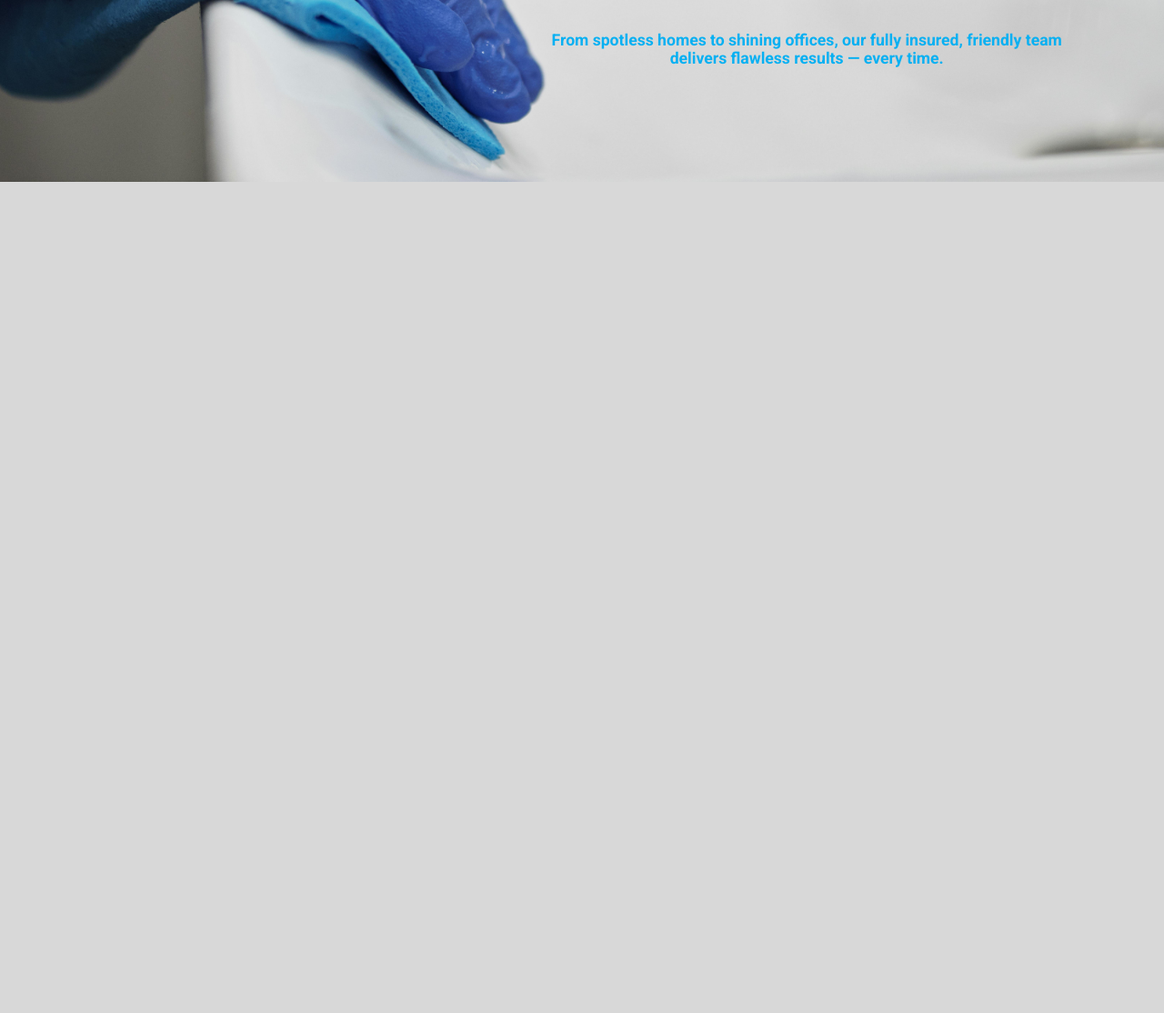
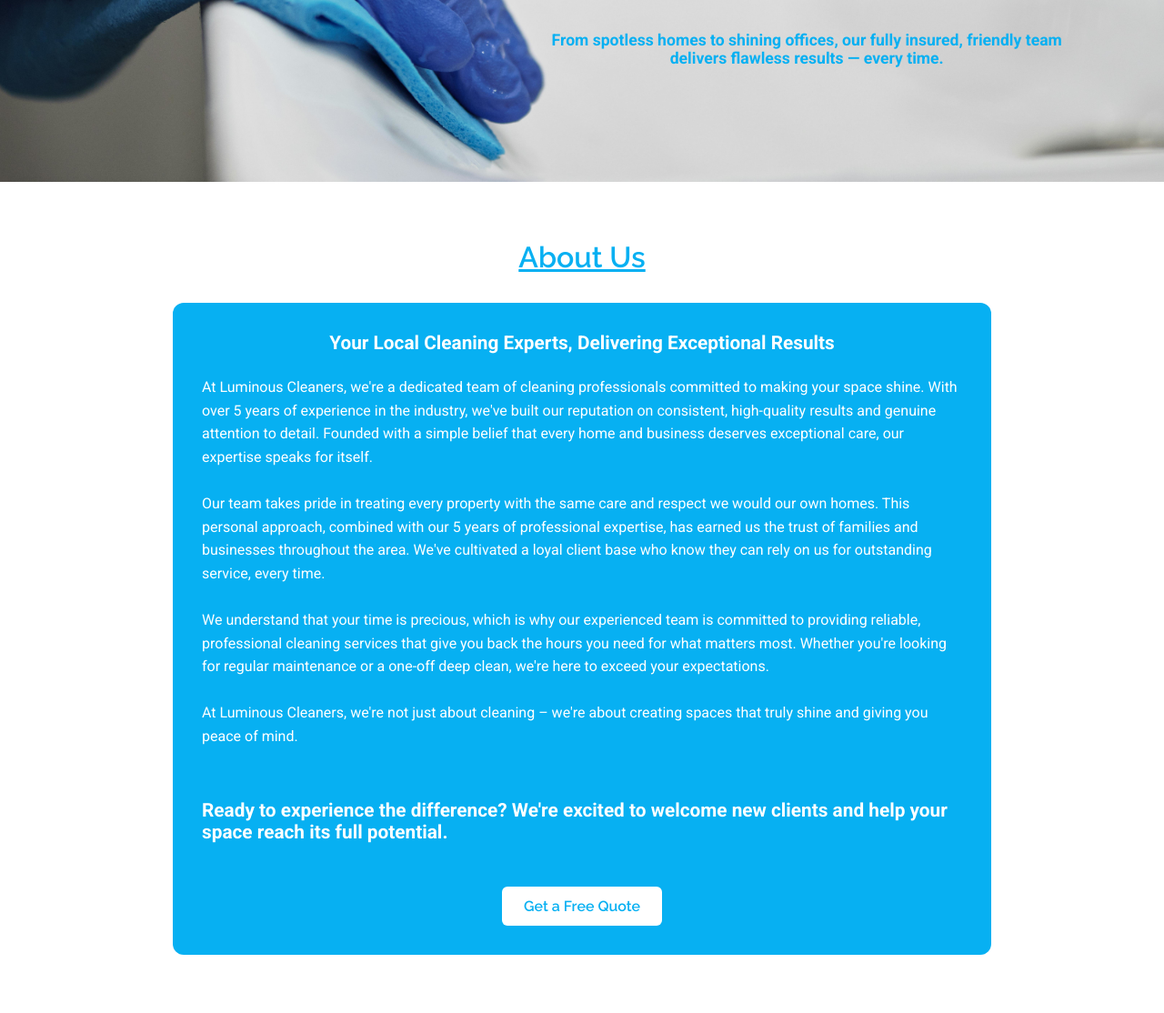
Before and after one commit to Jaycode88/LuminousCleaners, a Django app: page / in a window 1280 px wide. Shown: the part 632-1746 px from the top of the page at 91% size. Before the commit the page ends 832 px from the top, so only its background shows below. Run offline with Django 5.2, Linux system fonts and the light colour scheme.

Commit message:
Add About section with styling

```diff
--- /dev/null
+++ b/website/static/css/about.css
@@ -0,0 +1,65 @@
+/* === About Section === */
+.about-section {
+  padding: 4rem 2rem;
+  background-color: #fff; /* plain background */
+  text-align: center;
+}
+
+.about-heading {
+  font-family: 'Raleway', sans-serif;
+  font-size: 2rem;
+  color: #07B0F2;
+  font-weight: 700;
+  text-decoration: underline;
+  margin-bottom: 2rem;
+}
+
+.about-card {
+  background-color: #07B0F2;
+  color: white;
+  border-radius: 12px;
+  padding: 2rem;
+  max-width: 900px;
+  margin: 0 auto;
+  text-align: left;
+  font-family: 'Roboto', sans-serif;
+  display: flex;
+  flex-direction: column;
+  align-items: center;
+}
+
+.about-intro {
+  font-size: 1.3rem;
+  font-weight: bold;
+  margin-bottom: 1.5rem;
+}
+
+.about-body {
+  font-size: 1rem;
+  font-weight: normal;
+  margin-bottom: 1.5rem;
+  line-height: 1.6;
+}
+
+.about-outro {
+  font-size: 1.3rem;
+  font-weight: bold;
+  margin: 2rem 0;
+}
+
+.about-btn {
+  display: inline-block;
+  background-color: white;
+  color: #07B0F2;
+  padding: 0.75rem 1.5rem;
+  border-radius: 6px;
+  text-decoration: none;
+  font-family: 'Raleway', sans-serif;
+  font-weight: bold;
+  transition: 0.3s ease;
+  margin-top: 1rem;
+}
+
+.about-btn:hover {
+  background-color: #f1f1f1;
+}
--- a/website/templates/base.html
+++ b/website/templates/base.html
@@ -10,6 +10,7 @@
   <link rel="stylesheet" href="{% static 'css/style.css' %}">
   <link rel="stylesheet" href="{% static 'css/navbar.css' %}">
   <link rel="stylesheet" href="{% static 'css/hero.css' %}">
+  <link rel="stylesheet" href="{% static 'css/about.css' %}">
 </head>
 <body>
   {% block content %}{% endblock %}
--- a/website/templates/index.html
+++ b/website/templates/index.html
@@ -3,4 +3,5 @@
 {% block content %}
   {% include 'sections/navbar.html' %}
   {% include 'sections/hero.html' %}
+  {% include 'sections/about.html' %}
 {% endblock %}
--- /dev/null
+++ b/website/templates/sections/about.html
@@ -0,0 +1,33 @@
+<section id="about" class="about-section">
+  <h2 class="about-heading">About Us</h2>
+
+  <div class="about-card">
+    <p class="about-intro">
+      Your Local Cleaning Experts, Delivering Exceptional Results
+    </p>
+
+    <p class="about-body">
+      At Luminous Cleaners, we're a dedicated team of cleaning professionals committed to making your space shine.
+      With over 5 years of experience in the industry, we've built our reputation on consistent, high-quality results
+      and genuine attention to detail. Founded with a simple belief that every home and business deserves exceptional care,
+      our expertise speaks for itself.
+      <br><br>
+      Our team takes pride in treating every property with the same care and respect we would our own homes.
+      This personal approach, combined with our 5 years of professional expertise, has earned us the trust of families
+      and businesses throughout the area. We've cultivated a loyal client base who know they can rely on us for
+      outstanding service, every time.
+      <br><br>
+      We understand that your time is precious, which is why our experienced team is committed to providing reliable,
+      professional cleaning services that give you back the hours you need for what matters most.
+      Whether you're looking for regular maintenance or a one-off deep clean, we're here to exceed your expectations.
+      <br><br>
+      At Luminous Cleaners, we're not just about cleaning – we're about creating spaces that truly shine and giving you peace of mind.
+    </p>
+
+    <p class="about-outro">
+      Ready to experience the difference? We're excited to welcome new clients and help your space reach its full potential.
+    </p>
+
+    <a href="#contact" class="btn about-btn">Get a Free Quote</a>
+  </div>
+</section>
```
